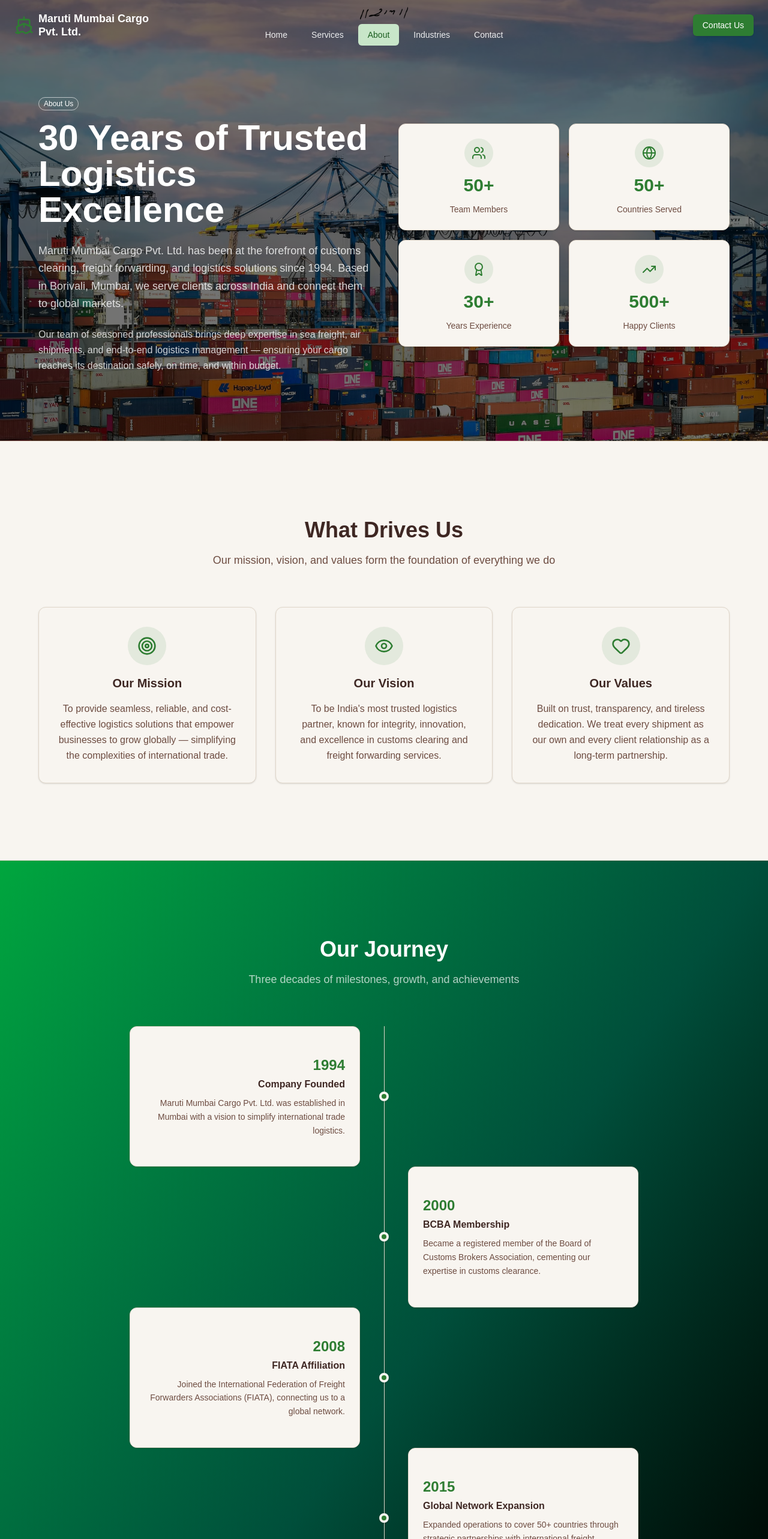
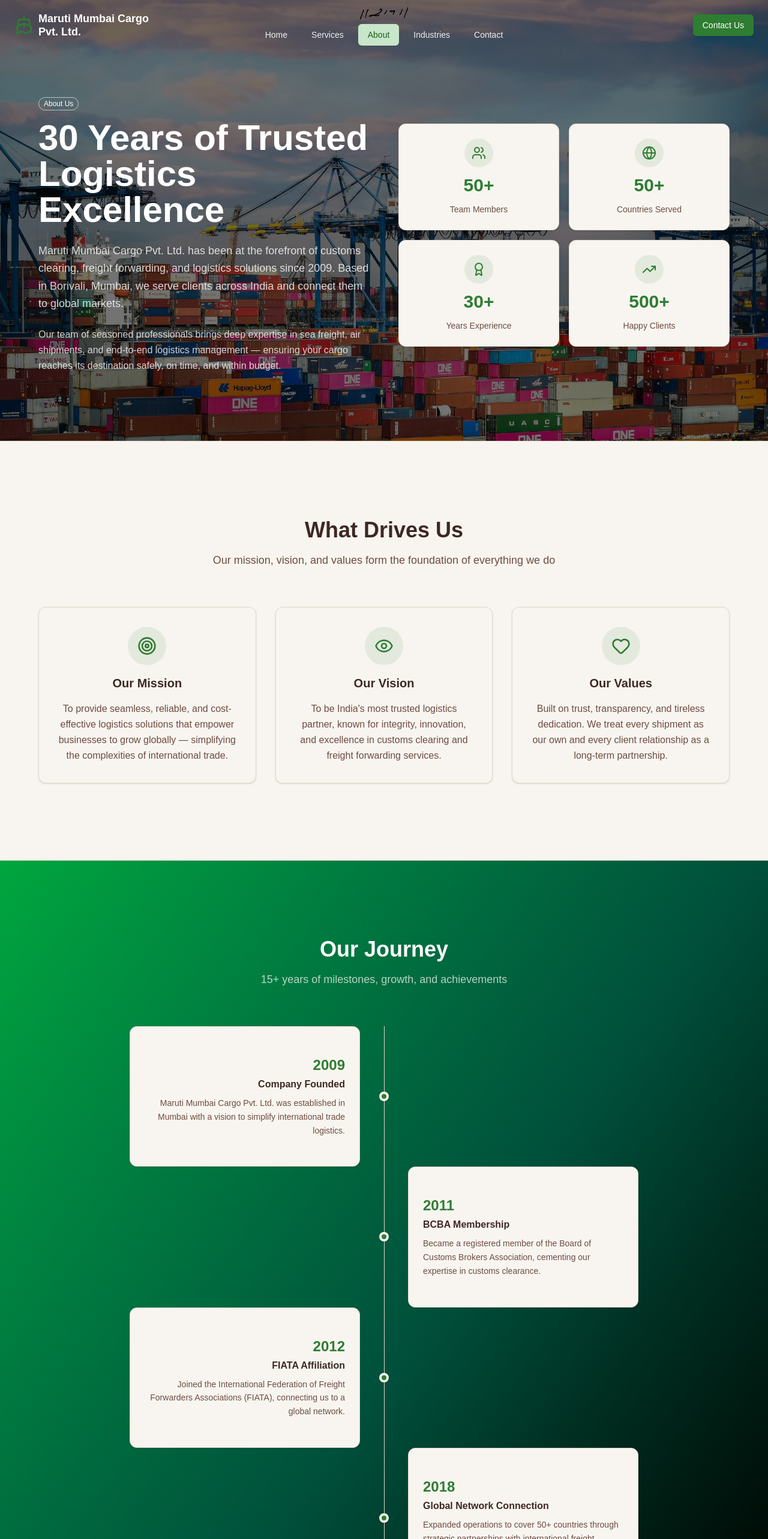
Before and after one commit to DhruvParmar10/mmcWeb, a Next.js app: page /about in a window 1280 px wide. Shown: the top 2566 px of the page at 60% size. Built offline with nearby package versions, Linux system fonts and the light colour scheme.

Commit message:
fix: update company history and experience references to reflect current status

```diff
--- a/src/app/about/page.tsx
+++ b/src/app/about/page.tsx
@@ -20,26 +20,26 @@ import {
 
 const milestones = [
   {
-    year: "1994",
+    year: "2009",
     title: "Company Founded",
     description:
       "Maruti Mumbai Cargo Pvt. Ltd. was established in Mumbai with a vision to simplify international trade logistics.",
   },
   {
-    year: "2000",
+    year: "2011",
     title: "BCBA Membership",
     description:
       "Became a registered member of the Board of Customs Brokers Association, cementing our expertise in customs clearance.",
   },
   {
-    year: "2008",
+    year: "2012",
     title: "FIATA Affiliation",
     description:
       "Joined the International Federation of Freight Forwarders Associations (FIATA), connecting us to a global network.",
   },
   {
-    year: "2015",
-    title: "Global Network Expansion",
+    year: "2018",
+    title: "Global Network Connection",
     description:
       "Expanded operations to cover 50+ countries through strategic partnerships with international freight networks.",
   },
@@ -50,7 +50,7 @@ const milestones = [
       "Launched shipment and digital documentation systems to enhance client experience.",
   },
   {
-    year: "2024",
+    year: "2023",
     title: "10,000+ Shipments",
     description:
       "Celebrated delivering over 10,000 successful shipments, maintaining a 99% customer satisfaction rate.",
@@ -117,7 +117,7 @@ export default function AboutPage() {
               <p className="text-lg text-white/80 leading-relaxed mb-6">
                 Maruti Mumbai Cargo Pvt. Ltd. has been at the forefront of
                 customs clearing, freight forwarding, and logistics solutions
-                since 1994. Based in Borivali, Mumbai, we serve clients across
+                since 2009. Based in Borivali, Mumbai, we serve clients across
                 India and connect them to global markets.
               </p>
               <p className="text-white/80 leading-relaxed">
@@ -202,7 +202,7 @@ export default function AboutPage() {
               Our Journey
             </h2>
             <p className="text-lg text-white/70 max-w-2xl mx-auto">
-              Three decades of milestones, growth, and achievements
+              15+ years of milestones, growth, and achievements
             </p>
           </div>
           <div className="relative">
```
